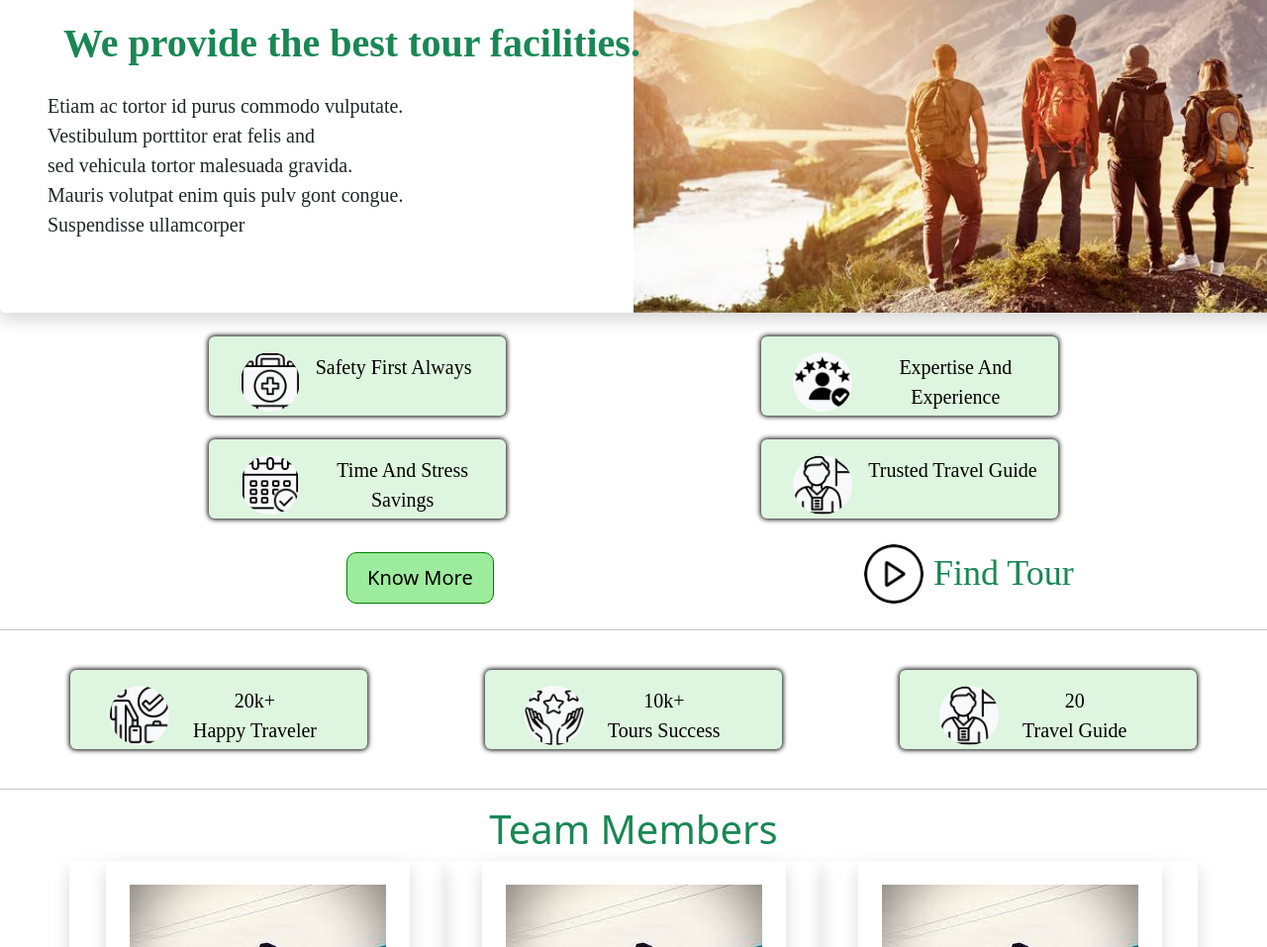
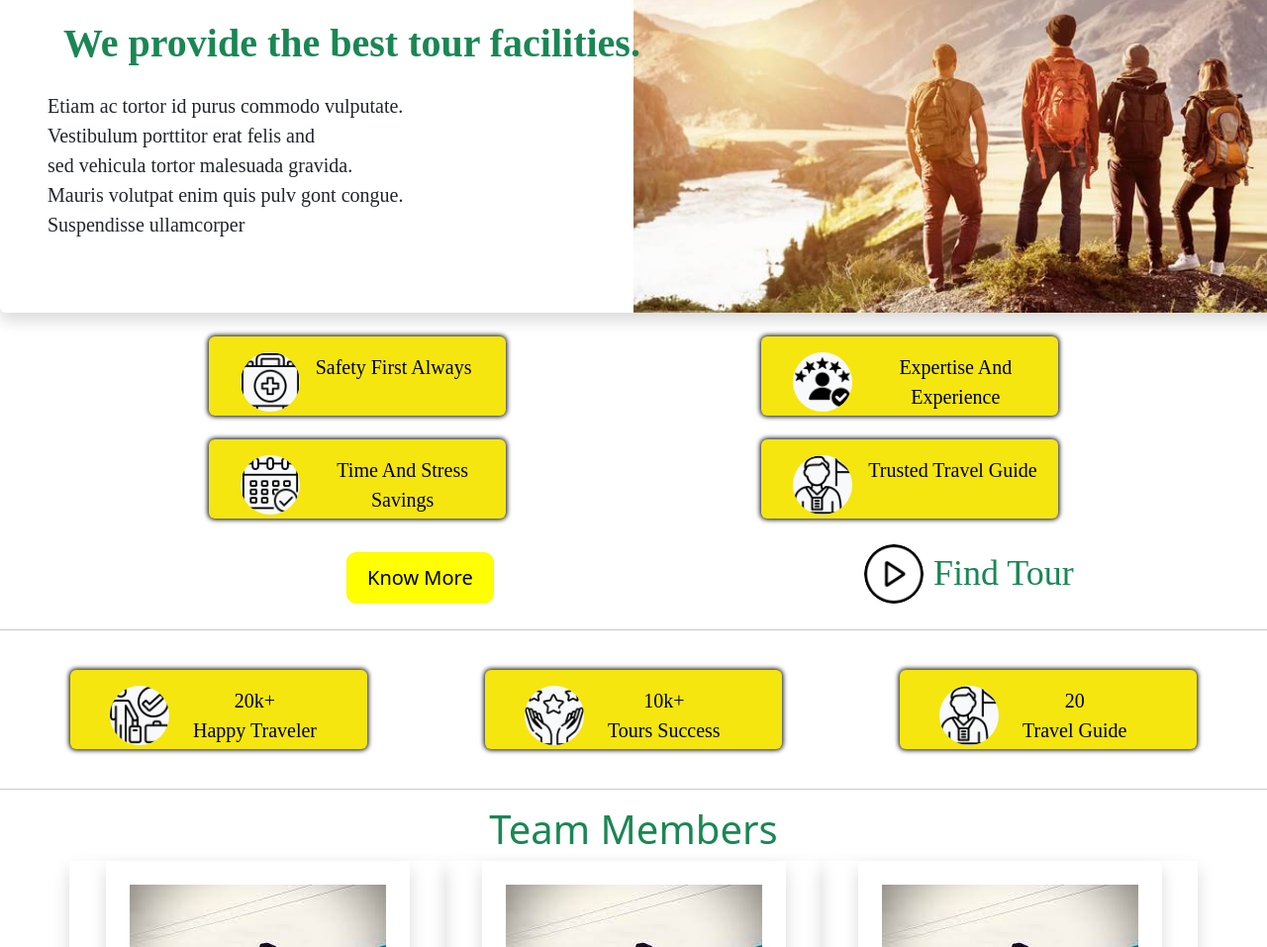
Before and after one commit to VasundharaShivankar/travel-agency-group-project-2-icp-7, a plain HTML site: page pages/about_us.html in a window 1280 px wide. Shown: the part 484-1441 px from the top of the page at 99% size. Drawn offline with nearby package versions, Linux system fonts and the light colour scheme.

Commit message:
color add

```diff
--- a/CSS/about_us.css
+++ b/CSS/about_us.css
@@ -26,13 +26,13 @@
 .buot{
  display: flex;
   border: none;
-  background-color: rgb(222, 245, 223);
+  background-color: rgb(245, 230, 16);
   height: 80px;
   width: 300px;
   box-shadow: 0 0 5px 1px #000;
 }
 .buot:hover{
-  background-color: rgb(157, 236, 157);
+  background-color: yellow;
 }
 .icon{
   display: inline;
@@ -51,8 +51,8 @@
 .btn1{
   padding: 10px 20px;
   margin: 10px 350px;
-  background-color: rgb(157, 236, 157);
-  border: 1px solid green;
+  background-color: yellow;
+  border: 1px solid rgb(252, 248, 5);
   border-radius: 10px;
   font-size: 20px;
 }
@@ -61,7 +61,7 @@
   text-decoration: none;
   font-size: 36px;
   font-family: "Roboto Slab", serif;
-  color: green;
+  color: yellow;
   margin-left: 10px;
 }
 
--- a/pages/about_us.html
+++ b/pages/about_us.html
@@ -31,7 +31,7 @@
     <div class="btns">
         <div >
 
-          <button type="button" class="btn-outline-dark mx-5 p-3  rounded  my-4 buot d-flex">
+          <button type="button" class="btn-outline-dark btn-warning  mx-5 p-3  rounded  my-4 buot d-flex">
               <img src="../img/about_img/first-aid-kit.png"class="icon mx-3  bg-light"><p class="p ">Safety First
               Always
               </p></button>
```
